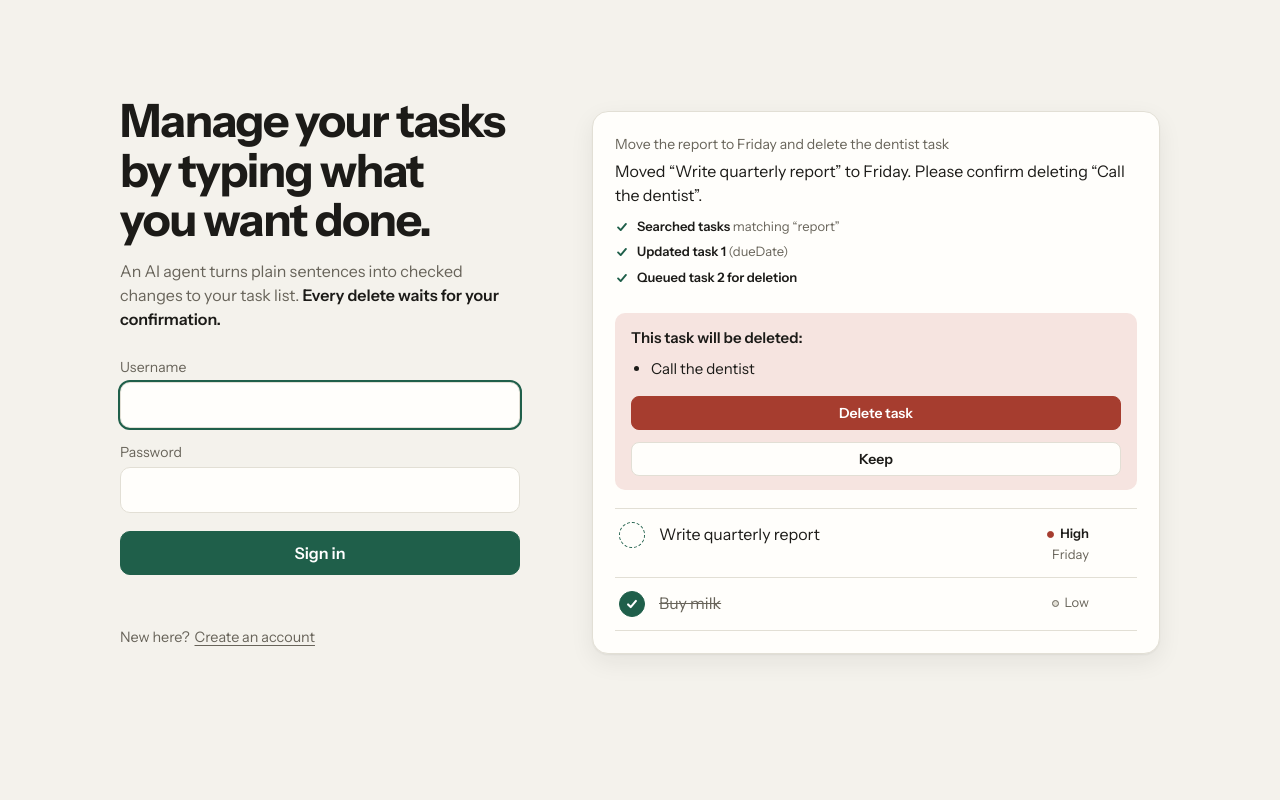
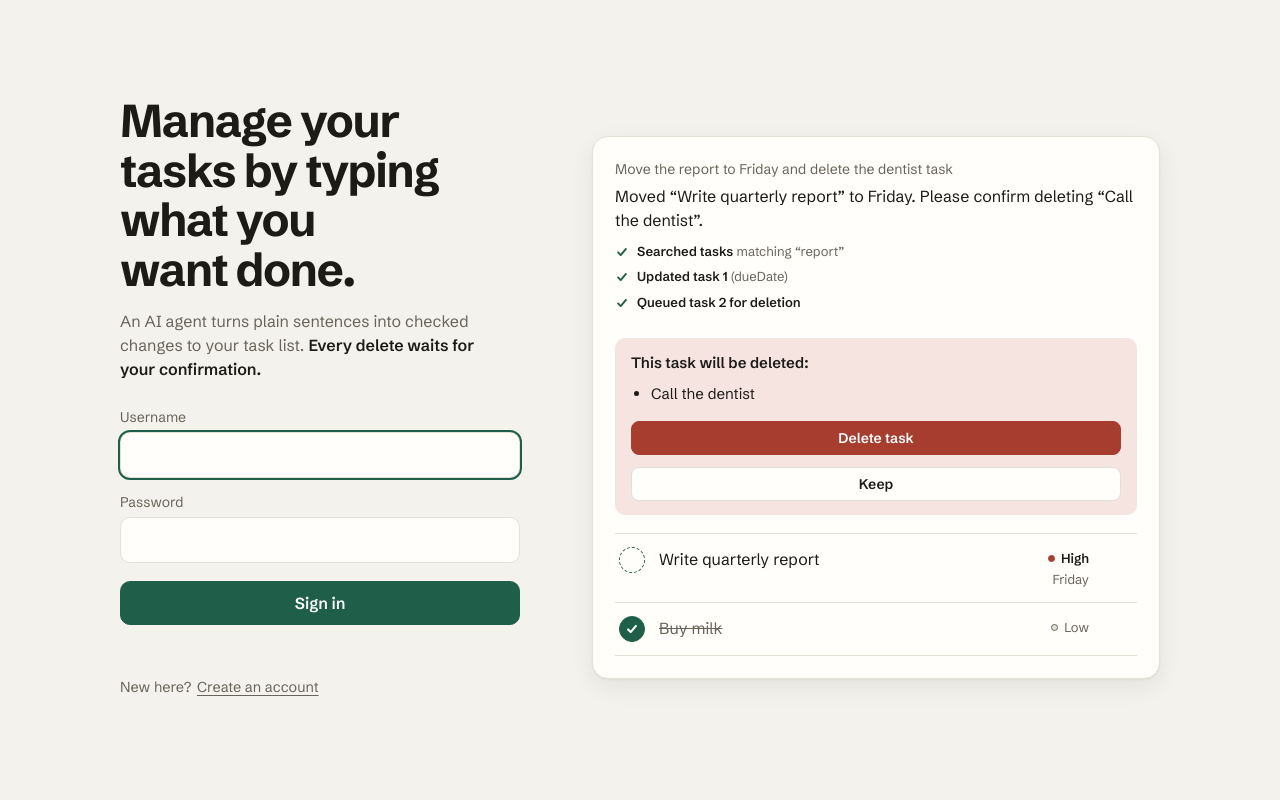
Before and after one commit to DevdharManpuria/agentic-task-manager, a Spring Boot app: page / in a window 1280 px wide. Run offline with Spring Boot 4, Linux system fonts and the light colour scheme; some of the project's set-up classes (security, data sources, template engines, error pages and the like) are left out, and stand-ins take their place.

Commit message:
Use a less common typeface and drop the decorative pulsing dot

```diff
--- a/src/main/resources/static/index.html
+++ b/src/main/resources/static/index.html
@@ -8,7 +8,7 @@
 <link rel="icon" href="data:,">
 <link rel="preconnect" href="https://fonts.googleapis.com">
 <link rel="preconnect" href="https://fonts.gstatic.com" crossorigin>
-<link href="https://fonts.googleapis.com/css2?family=Instrument+Sans:wght@400;500;600;700&display=swap" rel="stylesheet">
+<link href="https://fonts.googleapis.com/css2?family=Schibsted+Grotesk:wght@400;500;600;700&display=swap" rel="stylesheet">
 <style>
   :root {
     --bg: #f4f2ec;
@@ -27,7 +27,7 @@
     --radius: 12px;
     --shadow: 0 1px 2px rgb(28 27 24 / 6%), 0 8px 24px rgb(28 27 24 / 7%);
     --ease-out: cubic-bezier(0.23, 1, 0.32, 1);
-    font-family: "Instrument Sans", system-ui, -apple-system, "Segoe UI", Roboto, sans-serif;
+    font-family: "Schibsted Grotesk", system-ui, -apple-system, "Segoe UI", Roboto, sans-serif;
   }
   @media (prefers-color-scheme: dark) {
     :root:not([data-theme="light"]) {
@@ -193,7 +193,6 @@
   .entry .msg { margin: 0; overflow-wrap: anywhere; white-space: pre-wrap; max-width: 62ch; }
   .entry.failed .msg { color: var(--danger); }
   .entry.working .msg { color: var(--muted); }
-  .entry.working .msg::after { content: ""; display: inline-block; width: 6px; height: 6px; margin-left: 8px; border-radius: 50%; background: var(--accent); animation: pulse 1s ease-in-out infinite; }
   ol.steplist { list-style: none; margin: 10px 0 0; padding: 0; display: grid; gap: 6px; }
   ol.steplist li { display: flex; gap: 8px; align-items: flex-start; font-size: 0.8125rem; color: var(--muted); overflow-wrap: anywhere; }
   ol.steplist svg { width: 14px; height: 14px; margin-top: 3px; stroke-width: 2.2; }
@@ -624,7 +623,7 @@ $("#commandForm").addEventListener("submit", async (e) => {
   if (!text) return;
   busy = true;
   $("#run").disabled = true; $("#runLabel").textContent = "Working";
-  const working = pushLog({ asked: text, message: "Working on it", working: true });
+  const working = pushLog({ asked: text, message: "Working on it…", working: true });
   try {
     const result = await api("/api/agent/command", { method: "POST", body: JSON.stringify({ command: text }) });
     Object.assign(working, { message: result.message, success: result.success, steps: result.steps, confirmation: result.confirmation, working: false, fresh: true });
```
